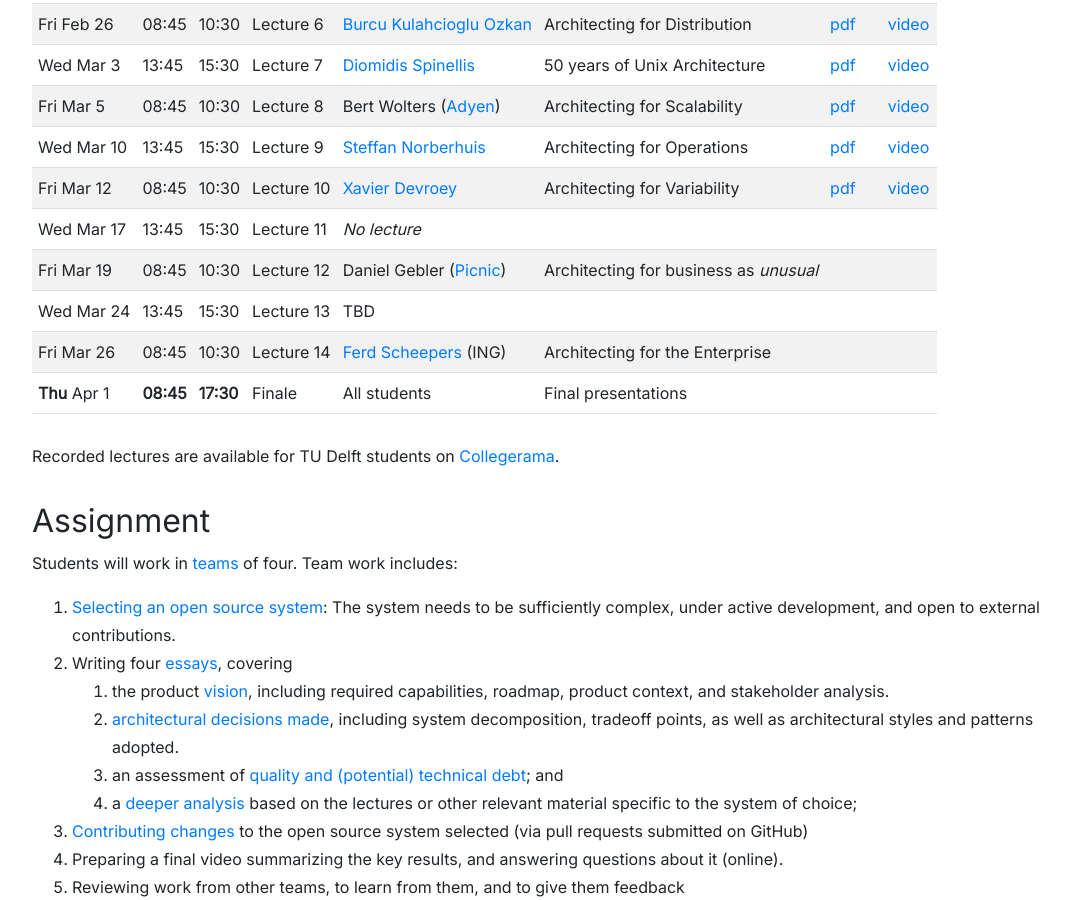
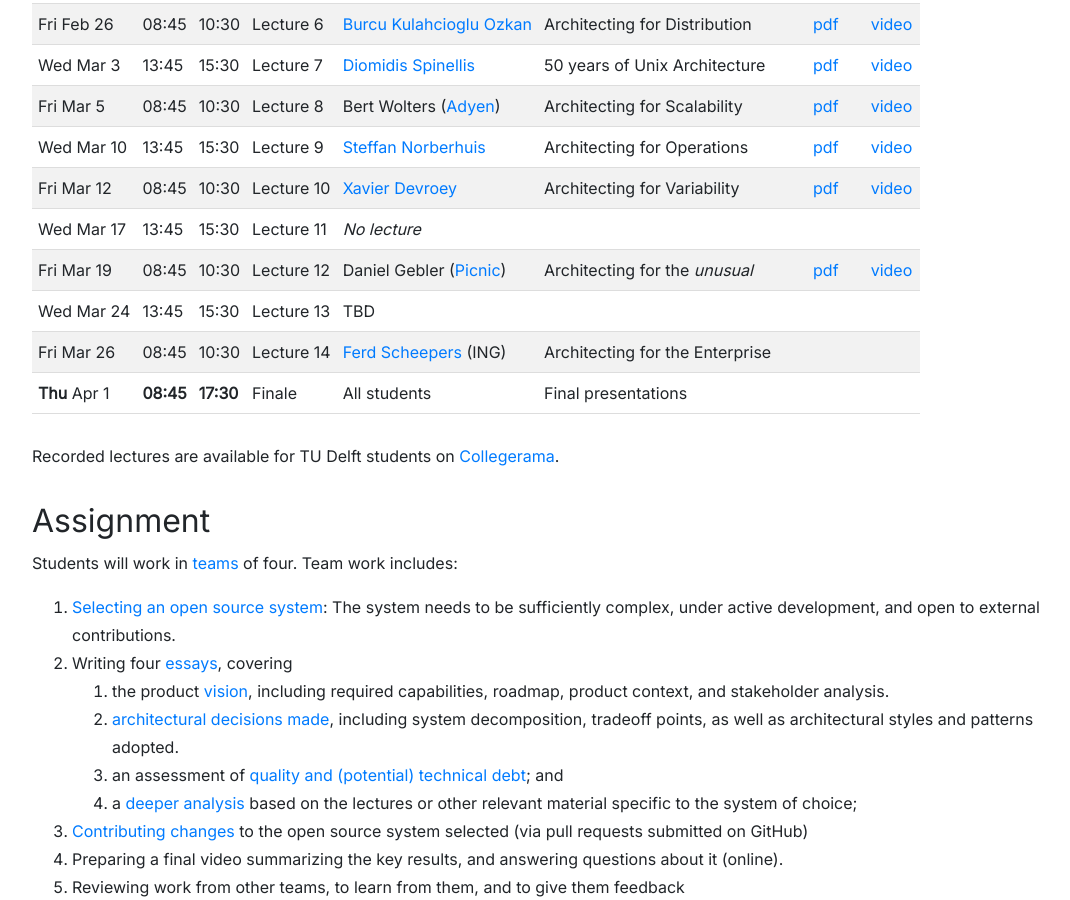
Before and after one commit to SERG-Delft/delftswa, a Jekyll site: the page built from 2021/index.md, in a window 1280 px wide and 900 px high, scrolled down 1455 px. Shown: the whole window, without its empty margins (86-1156 px from the left). Built offline with Jekyll 4.4.1, drawn with Linux system fonts in a browser that asks for light colours.

Commit message:
Add slides for Picnic

```diff
--- a/2021/index.md
+++ b/2021/index.md
@@ -62,10 +62,10 @@ Wed Feb 24 | 13:45 | 15:30 | Lecture 5 | [Luís Cruz][luis]        | Architectin
 Fri Feb 26 | 08:45 | 10:30 | Lecture 6 | [Burcu Kulahcioglu Ozkan][burcu]     | Architecting for Distribution | [pdf](slides/architecting-for-distribution.pdf) | [video](https://collegerama.tudelft.nl/Mediasite/Channel/eemcs-msc-cs/watch/4e45e2300a624cf9a27fffb3ac7a6d0b1d)
 Wed Mar 3  | 13:45 | 15:30 | Lecture 7 | [Diomidis Spinellis][diomidis] | 50 years of Unix Architecture | [pdf](slides/unix-arch-evolution-v5.pdf) | [video](https://collegerama.tudelft.nl/Mediasite/Channel/eemcs-msc-cs/watch/60d3d5e186504d0ebb8978927ab461131d)
 Fri Mar 5  | 08:45 | 10:30 | Lecture 8 | Bert Wolters ([Adyen])     | Architecting for Scalability | [pdf](slides/architecting-for-scalability.pdf) | [video](https://collegerama.tudelft.nl/Mediasite/Channel/eemcs-msc-cs/watch/0264caaf373f40cab74424d6d7ece9081d)
-Wed Mar 10 | 13:45 | 15:30 | Lecture 9 | [Steffan Norberhuis][norberhuis]      | Architecting for Operations | [pdf](slides/architecting-for-operations.pdf) | [video]()
+Wed Mar 10 | 13:45 | 15:30 | Lecture 9 | [Steffan Norberhuis][norberhuis]      | Architecting for Operations | [pdf](slides/architecting-for-operations.pdf) | [video](https://collegerama.tudelft.nl/Mediasite/Showcase/msc-computerscience/Presentation/6e297dd555754aef82b2e6c2a5fcdecb1d)
 Fri Mar 12 | 08:45 | 10:30 | Lecture 10 | [Xavier Devroey][xavier] | Architecting for Variability | [pdf](slides/tudelft-architecture-spl2021.pdf) | [video](https://collegerama.tudelft.nl/Mediasite/Showcase/msc-computerscience/Presentation/648bf0fe0e89447b95acf171df0710a51d)
 Wed Mar 17 | 13:45 | 15:30 | Lecture 11 | _No lecture_
-Fri Mar 19 | 08:45 | 10:30 | Lecture 12 | Daniel Gebler ([Picnic])  | Architecting for business as _unusual_
+Fri Mar 19 | 08:45 | 10:30 | Lecture 12 | Daniel Gebler ([Picnic])  | Architecting for the _unusual_ | [pdf](slides/architecting-for-the-unusual.pdf) | [video](https://collegerama.tudelft.nl/Mediasite/Channel/eemcs-msc-cs/watch/aaebb0e58178466fa2d19ccb87dc2a1b1d)
 Wed Mar 24 | 13:45 | 15:30 | Lecture 13 | TBD
 Fri Mar 26 | 08:45 | 10:30 | Lecture 14 | [Ferd Scheepers][ferd] (ING) | Architecting for the Enterprise
 **Thu** Apr 1 | **08:45** | **17:30** | Finale | All students | Final presentations
```
Also changed, not shown: 1 other file.
